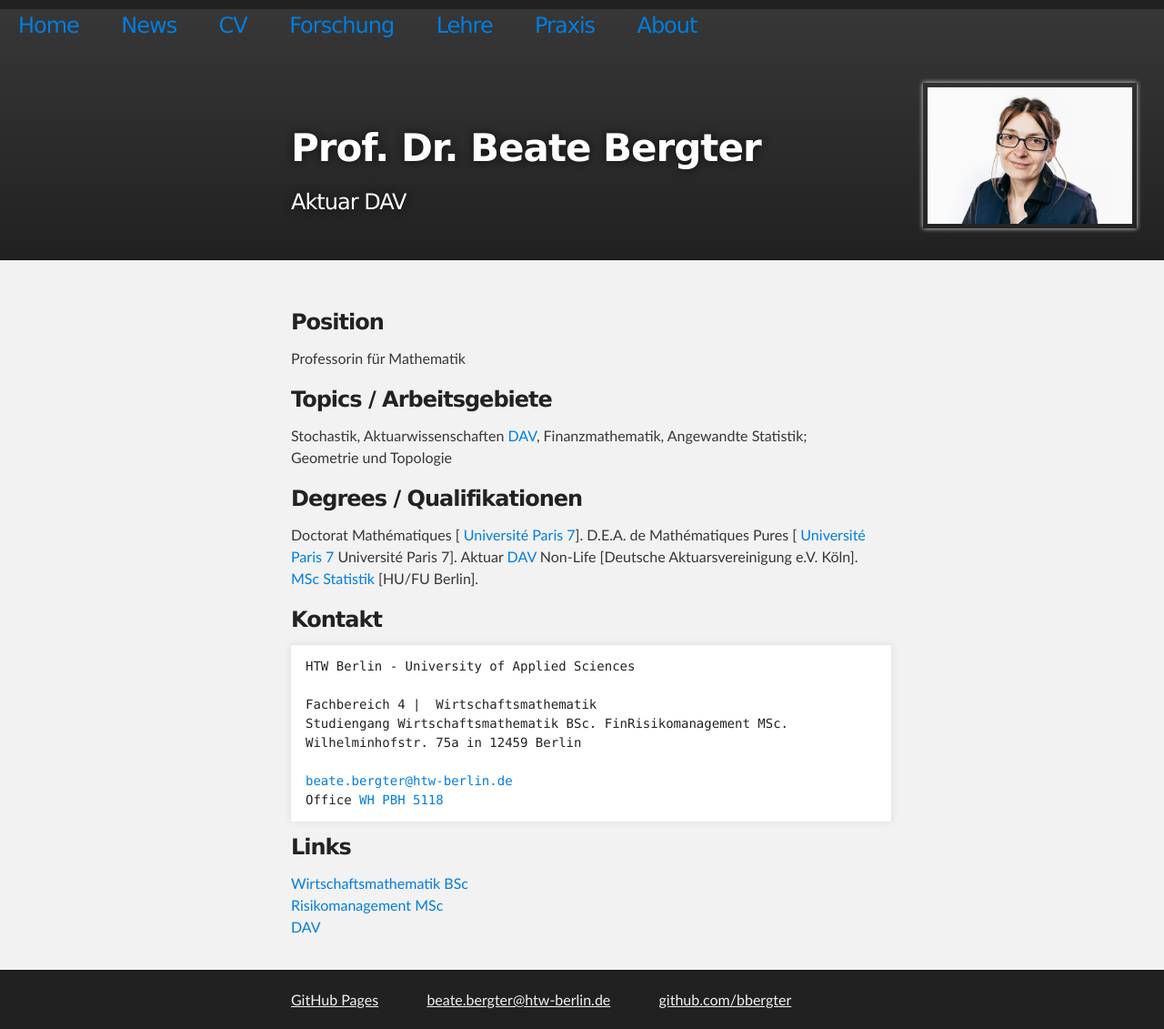
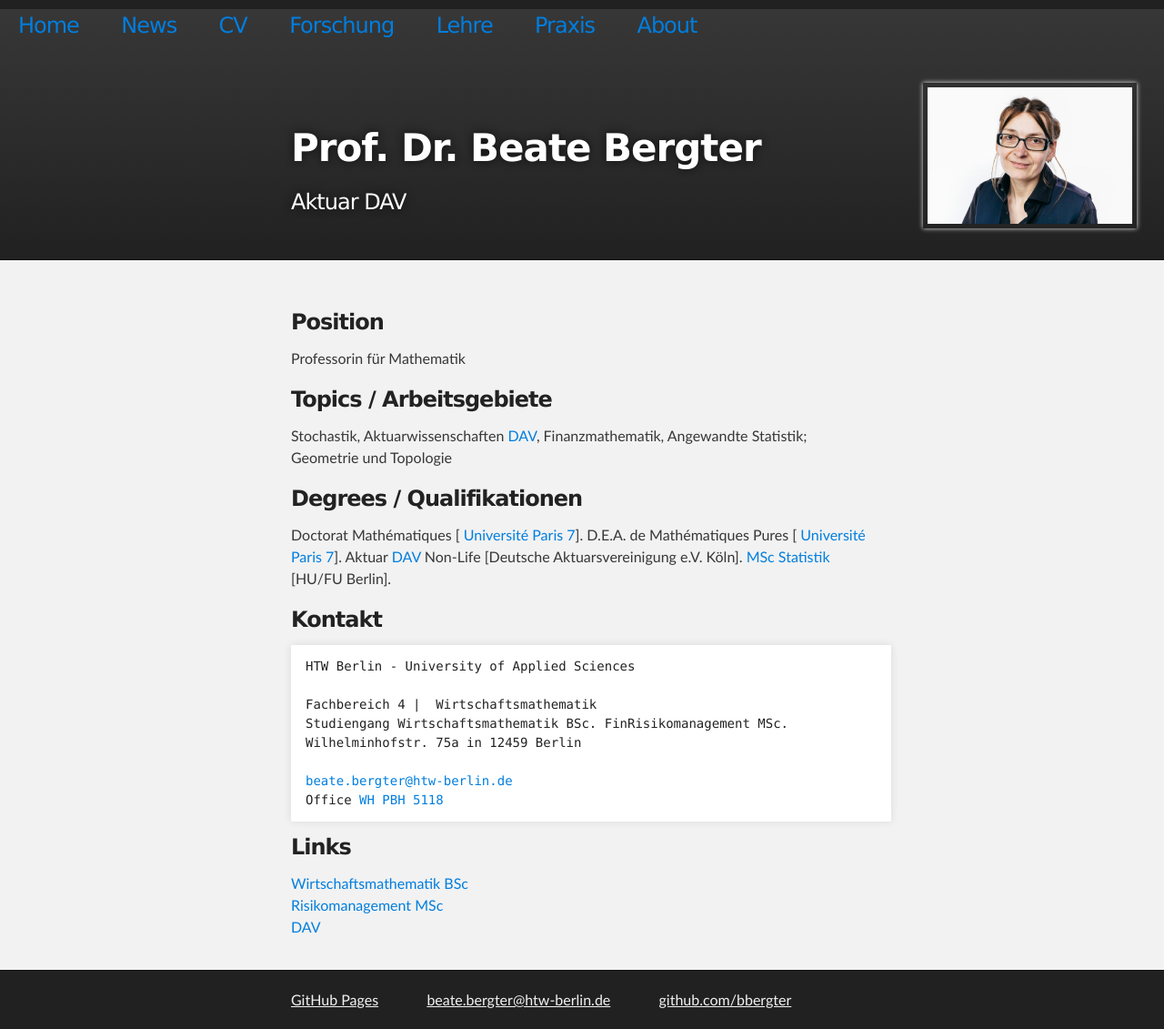
Before and after one commit to bbergter/bbergter, a Jekyll site: the page index.html, which Jekyll copies as it is, in a window 1280 px wide. Shown: the whole page at 91% size. Built offline with Jekyll 4.4.1, drawn with Linux system fonts in a browser that asks for light colours.

Commit message:
Update index.html

```diff
--- a/index.html
+++ b/index.html
@@ -66,8 +66,8 @@
 
 <h3>Degrees / Qualifikationen</h3>
 <p> Doctorat Mathématiques [<a href="http://www.institut.math.jussieu.fr/"
-                  target="_blank"> Université Paris 7</a>]. D.E.A. de Mathématiques Pures [<a href="http://www.institut.math.jussieu.fr/"
-                  target="_blank"> Université Paris 7</a> Université Paris 7].
+  target="_blank"> Université Paris 7</a>]. D.E.A. de Mathématiques Pures [<a href="http://www.institut.math.jussieu.fr/"
+  target="_blank"> Université Paris 7</a>].
 Aktuar <a href="http://aktuar.de/" target="_blank">DAV</a> Non-Life [Deutsche Aktuarsvereinigung e.V. Köln]. <a href="http://stat.de/" target="_blank">MSc Statistik</a> [HU/FU Berlin]. <p>
 
 
```
